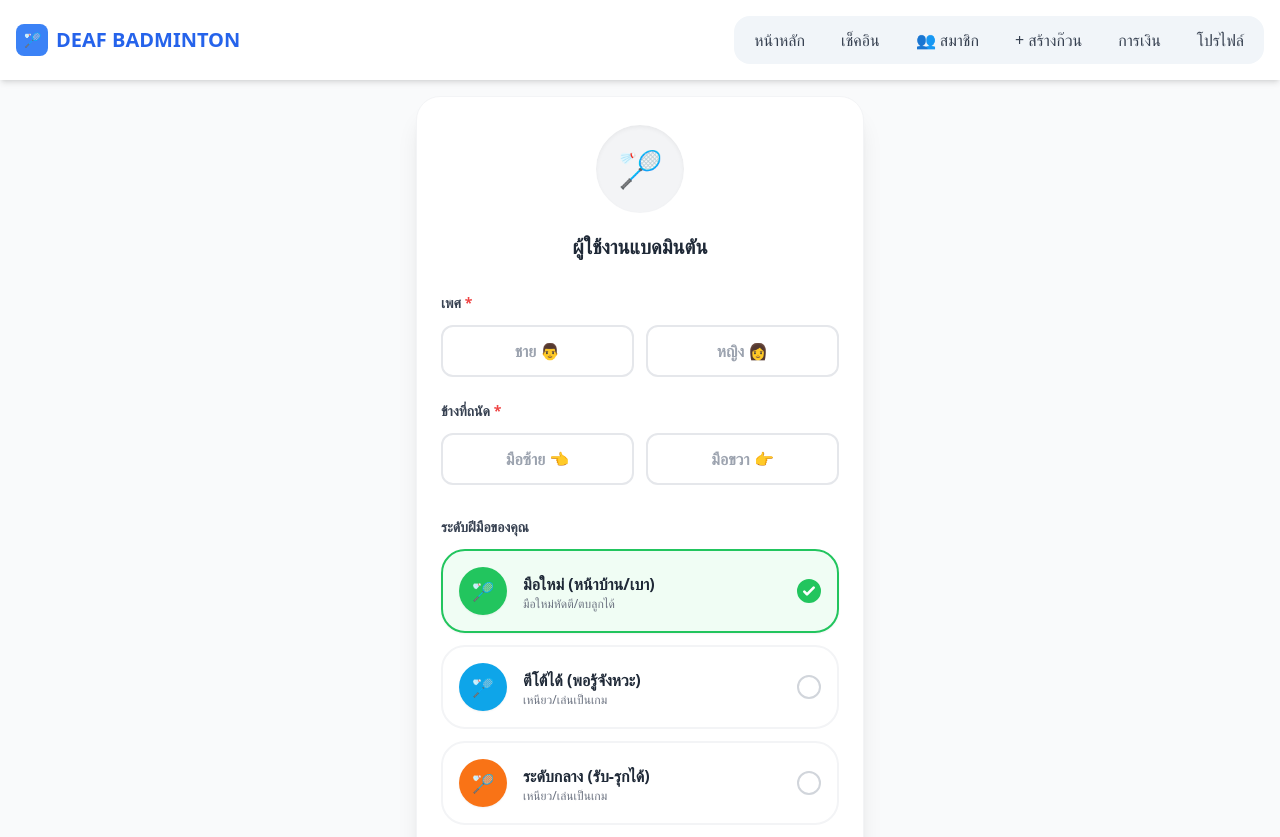
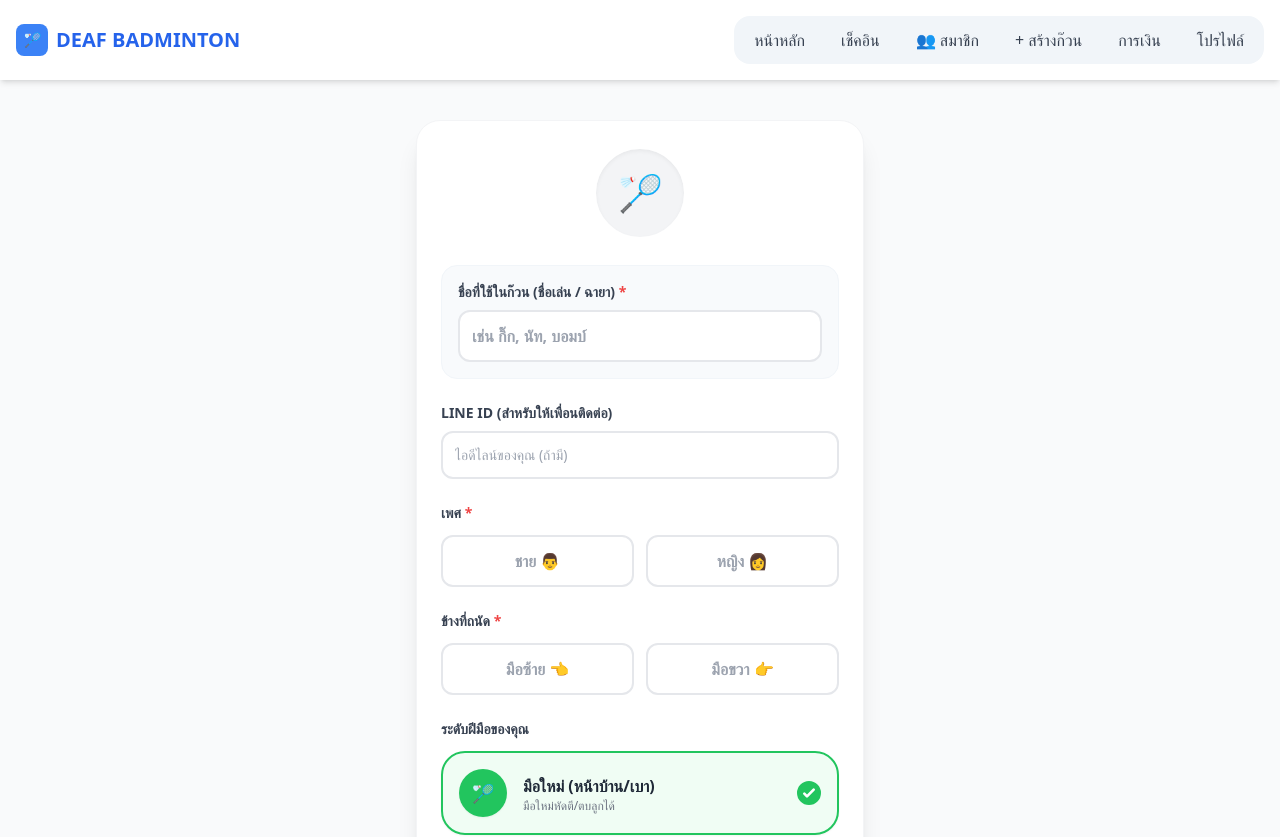
Before and after one commit to nathaphat/Deaf-Badminton-App, a Next.js app: page /profile in a window 1280 px wide. Shown: the top 837 px of the page. Built offline with nearby package versions, Linux system fonts and the light colour scheme; no server answers.

Commit message:
Update profile.js

```diff
--- a/src/pages/profile.js
+++ b/src/pages/profile.js
@@ -1,16 +1,18 @@
 import React, { useState, useEffect } from 'react';
 import { useSession } from 'next-auth/react';
 import { supabase } from '../logic/supabaseClient';
-import { useRouter } from 'next/router'; // 1. เพิ่ม useRouter สำหรับเปลี่ยนหน้า
+import { useRouter } from 'next/router';
 
 const ProfileLevel = () => {
   const { data: session, status } = useSession();
-  const router = useRouter(); // 2. เรียกใช้งาน router
+  const router = useRouter();
 
+  const [displayName, setDisplayName] = useState('');
+  const [lineName, setLineName] = useState('');
+  const [lineId, setLineId] = useState('');
   const [avatarUrl, setAvatarUrl] = useState('');
   const [gender, setGender] = useState('');
   const [handPref, setHandPref] = useState('');
-
   const [selectedLevel, setSelectedLevel] = useState('Beginner');
 
   const [isGenderLocked, setIsGenderLocked] = useState(false);
@@ -31,15 +33,9 @@ const ProfileLevel = () => {
       return;
     }
 
-    // 3. 🛡️ เพิ่มระบบดักจับ บังคับให้เลือกให้ครบก่อน
-    if (!gender) {
-      alert('กรุณาระบุ "เพศ" ก่อนบันทึกข้อมูลครับ');
-      return;
-    }
-    if (!handPref) {
-      alert('กรุณาระบุ "ข้างที่ถนัด" ก่อนบันทึกข้อมูลครับ');
-      return;
-    }
+    if (!displayName.trim()) return alert('กรุณาระบุชื่อที่ใช้แสดงในระบบครับ');
+    if (!gender) return alert('กรุณาระบุ "เพศ" ก่อนบันทึกข้อมูลครับ');
+    if (!handPref) return alert('กรุณาระบุ "ข้างที่ถนัด" ก่อนบันทึกข้อมูลครับ');
 
     setIsSaving(true);
 
@@ -47,21 +43,21 @@ const ProfileLevel = () => {
       const { error } = await supabase
         .from('profiles')
         .upsert({
-          id: session.user.id, // ต้องส่ง id ไปด้วยเพื่อให้รู้ว่าเป็นของใคร
+          id: session.user.id,
+          display_name: displayName.trim(),
+          line_name: lineName || session.user.name, // สำรองชื่อ Line
+          line_id: lineId.trim() || null,
           skill_level: selectedLevel,
           gender: gender,
           hand_preference: handPref,
-          display_name: session.user.name, // กู้คืนชื่อจาก Line
-          avatar_url: session.user.image   // กู้คืนรูปภาพจาก Line
+          avatar_url: avatarUrl || session.user.image
         });
 
       if (error) throw error;
 
       alert('✅ บันทึกข้อมูลโปรไฟล์เรียบร้อยแล้ว!');
-
       setIsGenderLocked(true);
       setIsHandPrefLocked(true);
-      //🚀 บันทึกสำเร็จให้เด้งกลับไปหน้าหลัก (หน้า Dashboard) ทันที
       router.push('/');
 
     } catch (error) {
@@ -78,9 +74,9 @@ const ProfileLevel = () => {
         try {
           const { data, error } = await supabase
             .from('profiles')
-            .select('skill_level, avatar_url, gender, hand_preference')
+            .select('display_name, line_name, line_id, skill_level, avatar_url, gender, hand_preference')
             .eq('id', session.user.id)
-            .maybeSingle(); // 🛠️ เปลี่ยนจาก .single() เป็น .maybeSingle() ป้องกัน Error ถ้าหาไม่เจอ
+            .maybeSingle();
 
           if (error) {
             console.error('Error fetching data:', error);
@@ -88,8 +84,10 @@ const ProfileLevel = () => {
           }
 
           if (data) {
-            // 🛠️ ถ้ารูปในฐานข้อมูลไม่มี ให้ดึงรูปจาก session (Line) มาโชว์แทน
-            setAvatarUrl(data.avatar_url || session.user.image);
+            setDisplayName(data.display_name || session.user.name || '');
+            setLineName(data.line_name || session.user.name || '');
+            setLineId(data.line_id || '');
+            setAvatarUrl(data.avatar_url || session.user.image || '');
             if (data.skill_level) setSelectedLevel(data.skill_level);
             if (data.gender) {
               setGender(data.gender);
@@ -100,8 +98,9 @@ const ProfileLevel = () => {
               setIsHandPrefLocked(true);
             }
           } else {
-            // ถ้าไม่เจอข้อมูลเลย (ถูกลบ) ให้โชว์รูปล่าสุดจาก Line ไว้รอเซฟ
-            setAvatarUrl(session.user.image);
+            setDisplayName(session.user.name || '');
+            setLineName(session.user.name || '');
+            setAvatarUrl(session.user.image || '');
           }
 
         } catch (error) {
@@ -117,10 +116,15 @@ const ProfileLevel = () => {
     fetchProfileData();
   }, [session, status]);
 
+  if (isLoading) {
+    return <div className="text-center p-12 text-gray-500 font-sans">กำลังโหลดข้อมูลโปรไฟล์...</div>;
+  }
+
   return (
-    <div className="max-w-md mx-auto p-6 bg-white rounded-3xl shadow-xl border border-gray-100">
+    <div className="max-w-md mx-auto p-6 bg-white rounded-3xl shadow-xl border border-gray-100 my-6 font-sans">
 
-      <div className="flex flex-col items-center mb-8">
+      {/* รูปโปรไฟล์ */}
+      <div className="flex flex-col items-center mb-6">
         {avatarUrl ? (
           <img
             src={avatarUrl}
@@ -132,11 +136,43 @@ const ProfileLevel = () => {
             <span className="text-4xl">🏸</span>
           </div>
         )}
-        <h2 className="text-xl font-black text-gray-800 mt-4">
-          {session?.user?.name || 'ผู้ใช้งานแบดมินตัน'}
-        </h2>
       </div>
 
+      {/* ช่องแก้ไขชื่อแสดงผล & แสดงชื่อ Line สำรอง */}
+      <div className="mb-6 bg-slate-50 p-4 rounded-2xl border border-slate-100">
+        <label className="block text-sm font-bold text-gray-700 mb-2">
+          ชื่อที่ใช้ในก๊วน (ชื่อเล่น / ฉายา) <span className="text-red-500">*</span>
+        </label>
+        <input
+          type="text"
+          value={displayName}
+          onChange={(e) => setDisplayName(e.target.value)}
+          placeholder="เช่น กิ๊ก, นัท, บอมบ์"
+          className="w-full p-3 bg-white border-2 border-gray-200 rounded-xl font-bold text-gray-800 focus:border-blue-500 outline-none transition-colors"
+        />
+        {lineName && (
+          <p className="text-xs text-gray-400 mt-2 flex items-center gap-1">
+            <span>💬 ชื่อใน LINE เดิม:</span>
+            <span className="font-semibold text-gray-600 truncate">{lineName}</span>
+          </p>
+        )}
+      </div>
+
+      {/* ช่องใส่ LINE ID */}
+      <div className="mb-6">
+        <label className="block text-sm font-bold text-gray-700 mb-2">
+          LINE ID (สำหรับให้เพื่อนติดต่อ)
+        </label>
+        <input
+          type="text"
+          value={lineId}
+          onChange={(e) => setLineId(e.target.value)}
+          placeholder="ไอดีไลน์ของคุณ (ถ้ามี)"
+          className="w-full p-3 border-2 border-gray-200 rounded-xl text-gray-800 focus:border-blue-500 outline-none transition-colors text-sm"
+        />
+      </div>
+
+      {/* เพศ */}
       <div className="mb-6">
         <label className="block text-sm font-bold text-gray-700 mb-3 flex items-center justify-between">
           <span>เพศ <span className="text-red-500">*</span></span>
@@ -144,6 +180,7 @@ const ProfileLevel = () => {
         </label>
         <div className="grid grid-cols-2 gap-3">
           <button
+            type="button"
             onClick={() => setGender('Male')}
             disabled={isGenderLocked}
             className={`py-3 rounded-xl font-bold border-2 transition-all ${
@@ -153,6 +190,7 @@ const ProfileLevel = () => {
             ชาย 👨
           </button>
           <button
+            type="button"
             onClick={() => setGender('Female')}
             disabled={isGenderLocked}
             className={`py-3 rounded-xl font-bold border-2 transition-all ${
@@ -164,13 +202,15 @@ const ProfileLevel = () => {
         </div>
       </div>
 
-      <div className="mb-8">
+      {/* ข้างที่ถนัด */}
+      <div className="mb-6">
         <label className="block text-sm font-bold text-gray-700 mb-3 flex items-center justify-between">
           <span>ข้างที่ถนัด <span className="text-red-500">*</span></span>
           {isHandPrefLocked && <span className="text-xs text-red-500 bg-red-50 px-2 py-1 rounded-full">🔒 ไม่สามารถเปลี่ยนได้</span>}
         </label>
         <div className="grid grid-cols-2 gap-3">
           <button
+            type="button"
             onClick={() => setHandPref('Left')}
             disabled={isHandPrefLocked}
             className={`py-3 rounded-xl font-bold border-2 transition-all ${
@@ -180,6 +220,7 @@ const ProfileLevel = () => {
             มือซ้าย 👈
           </button>
           <button
+            type="button"
             onClick={() => setHandPref('Right')}
             disabled={isHandPrefLocked}
             className={`py-3 rounded-xl font-bold border-2 transition-all ${
@@ -191,11 +232,13 @@ const ProfileLevel = () => {
         </div>
       </div>
 
-      <div className="mb-2">
+      {/* ส่วนเลือกระดับฝีมือ */}
+      <div className="mb-6">
         <label className="block text-sm font-bold text-gray-700 mb-3">ระดับฝีมือของคุณ</label>
         <div className="grid grid-cols-1 gap-3">
           {levels.map((level) => (
             <button
+              type="button"
               key={level.id}
               onClick={() => setSelectedLevel(level.dbValue)}
               className={`flex items-center p-4 rounded-[1.5rem] border-2 transition-all duration-300 ${
@@ -227,10 +270,12 @@ const ProfileLevel = () => {
         </div>
       </div>
 
+      {/* ปุ่มบันทึก */}
       <button
+        type="button"
         onClick={handleSave}
         disabled={isSaving}
-        className={`w-full mt-8 py-4 font-bold rounded-2xl transition-all shadow-lg active:scale-95 ${
+        className={`w-full mt-4 py-4 font-bold rounded-2xl transition-all shadow-lg active:scale-95 ${
           isSaving
             ? 'bg-gray-400 text-gray-200 cursor-not-allowed'
             : 'bg-blue-600 text-white hover:bg-blue-700'
```
